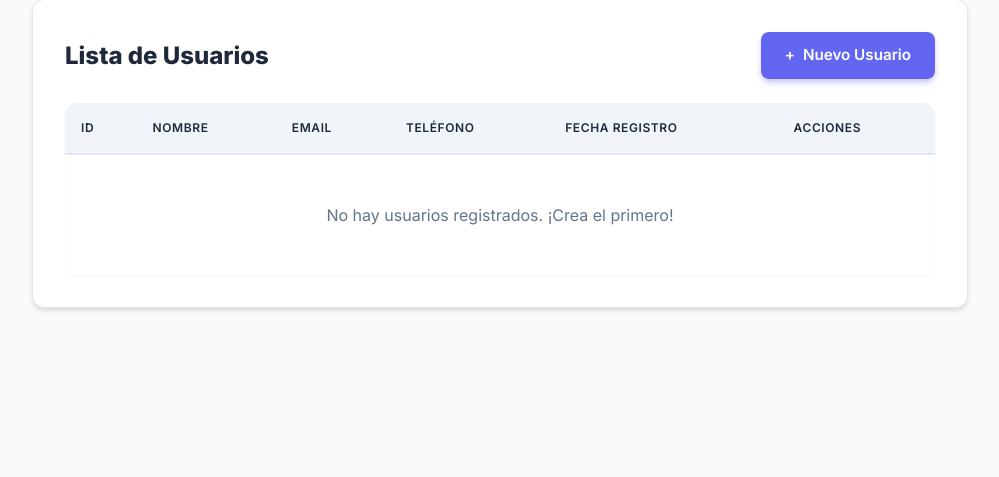
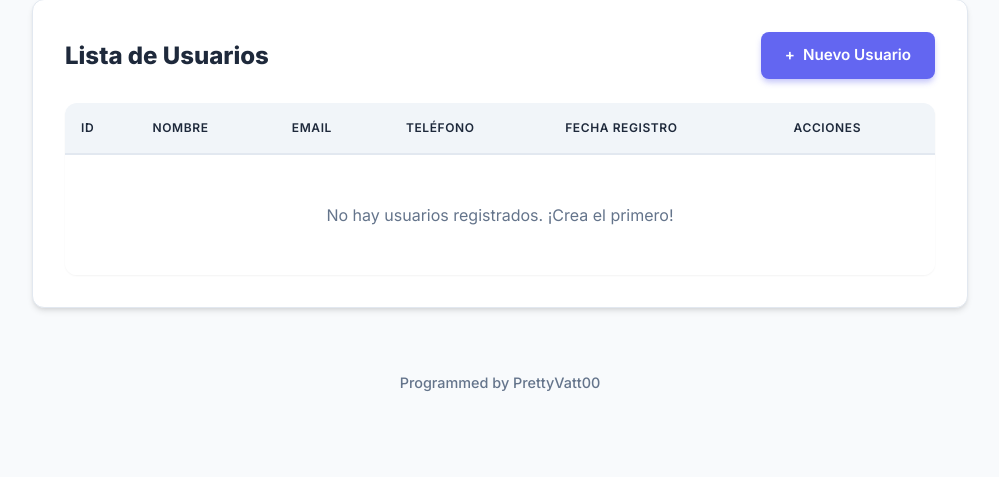
Before and after one commit to YvnPretty/crudpapu, a PHP site: page / in a window 1280 px wide. Shown: the part 159-636 px from the top of the page, without its empty margins (140-1139 px from the left). Run offline with PHP 8.4, Linux system fonts and the light colour scheme.

Commit message:
Add footer credit and README

```diff
--- a/create.php
+++ b/create.php
@@ -73,6 +73,10 @@
                 </div>
             </form>
         </div>
+
+        <footer>
+            Programmed by PrettyVatt00
+        </footer>
     </div>
 </body>
 </html>
--- a/edit.php
+++ b/edit.php
@@ -96,6 +96,10 @@
                 </div>
             </form>
         </div>
+
+        <footer>
+            Programmed by PrettyVatt00
+        </footer>
     </div>
 </body>
 </html>
--- a/index.php
+++ b/index.php
@@ -77,6 +77,10 @@
                 </table>
             </div>
         </div>
+
+        <footer>
+            Programmed by PrettyVatt00
+        </footer>
     </div>
 </body>
 </html>
--- a/style.css
+++ b/style.css
@@ -209,7 +209,8 @@
         border: 1px solid var(--border-color);
     }
 
-    td, th {
+    td,
+    th {
         padding: 0.75rem;
     }
 
@@ -221,3 +222,12 @@
         width: 100%;
     }
 }
+
+footer {
+    text-align: center;
+    padding: 2rem;
+    color: var(--text-light);
+    font-size: 0.9rem;
+    margin-top: auto;
+    font-weight: 500;
+}
```
Also changed, not shown: README.md (added).
